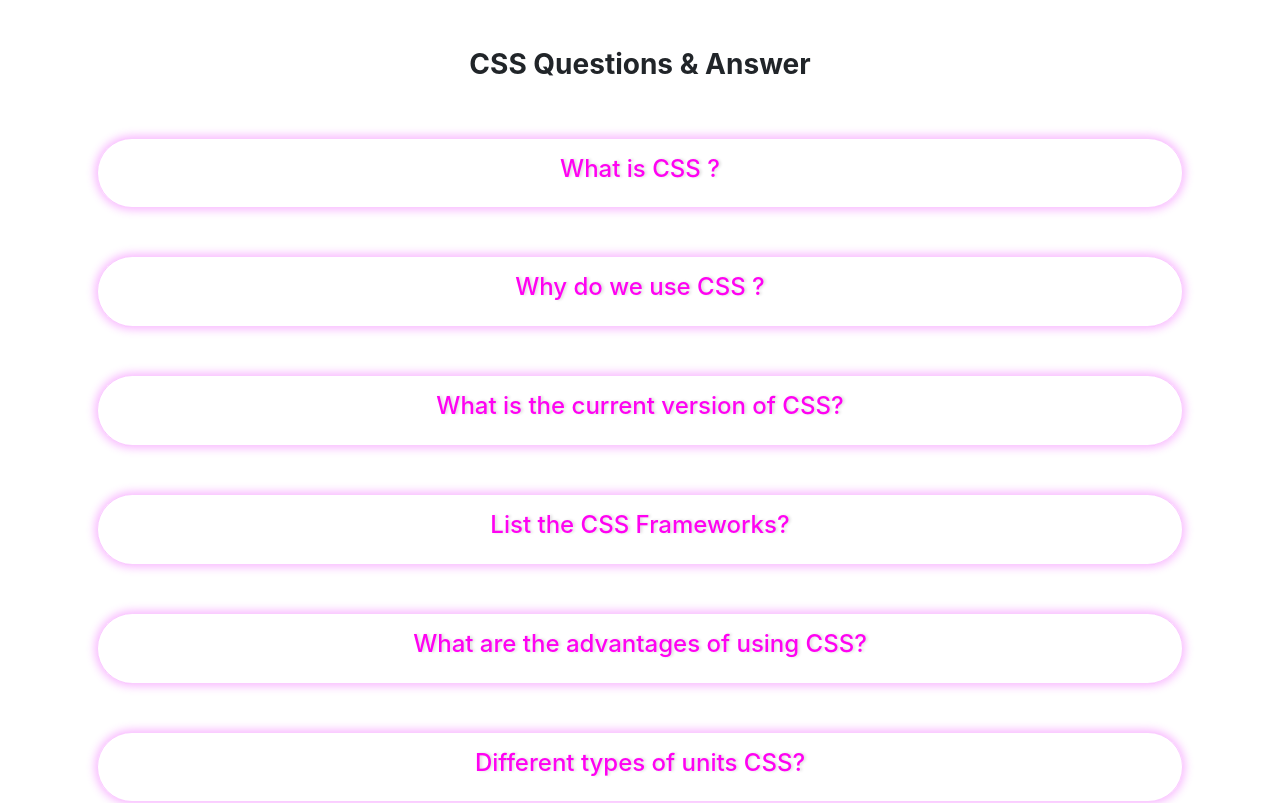
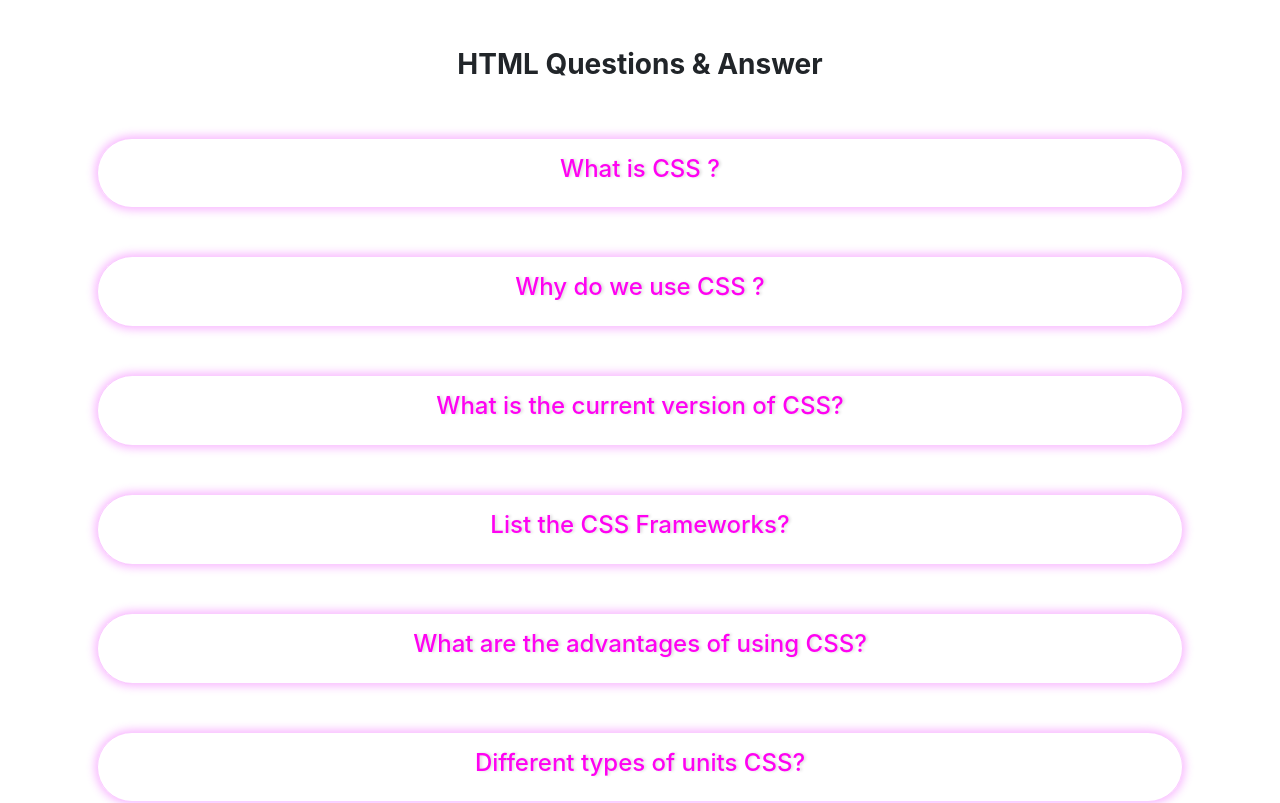
Before and after one commit to Kom22910/Interview-prep-app, a React (Create React App) app: page /css in a window 1280 px wide. Shown: the top 803 px of the page. Built offline with nearby package versions, Linux system fonts and the light colour scheme.

Commit message:
5th commit

```diff
--- a/src/CssPage.jsx
+++ b/src/CssPage.jsx
@@ -510,13 +510,12 @@ const CssPage = () => {
 
 
 
-      <div className="container-fluid p-0 pt-5 html">
-
-        <h3 className='text-center fw-bold' >CSS Questions & Answer</h3>
+      <div className="container-fluid p-0 html pt-sm-5 pt-3">
+                <h3 className='text-center fw-bold' >HTML Questions & Answer</h3>
 
                 <div className="row">
 
-          <div className="col-10 m-auto mt-5">
+                    <div className="col-10 m-auto mt-sm-5 mt-4">
                         <div className="row">
 
                             {/* first card */}
@@ -532,7 +531,7 @@ const CssPage = () => {
 
                                                 {
                                                     active === val.id &&
-                          <ul className='col-10 m-auto py-3 pb-5'>
+                                                    <ul className='col-sm-10 col-12 m-auto py-3 pb-sm-5'>
                                                         {
                                                             val.answer.map((v, index) => {
                                                                 return (
@@ -553,7 +552,9 @@ const CssPage = () => {
                         </div>
                     </div>
 
+
                 </div>
+
             </div>
 
 
--- a/src/Javascript.jsx
+++ b/src/Javascript.jsx
@@ -469,12 +469,12 @@ const Javascript = () => {
 
             {/* <Navbar /> */}
 
-            <div className="container-fluid p-0 html pt-5">
-                <h3 className='text-center fw-bold' >Javascript Questions & Answer</h3>
+            <div className="container-fluid p-0 html pt-sm-5 pt-3">
+                <h3 className='text-center fw-bold' >HTML Questions & Answer</h3>
 
                 <div className="row">
 
-                    <div className="col-10 m-auto mt-5">
+                    <div className="col-10 m-auto mt-sm-5 mt-4">
                         <div className="row">
 
                             {/* first card */}
@@ -490,7 +490,7 @@ const Javascript = () => {
 
                                                 {
                                                     active === val.id &&
-                                                    <ul className='col-10 m-auto py-3 pb-5'>
+                                                    <ul className='col-sm-10 col-12 m-auto py-3 pb-sm-5'>
                                                         {
                                                             val.answer.map((v, index) => {
                                                                 return (
--- a/src/MongoDB.jsx
+++ b/src/MongoDB.jsx
@@ -279,12 +279,12 @@ const MongoDB = () => {
 
             {/* <Navbar /> */}
 
-            <div className="container-fluid p-0 html pt-5">
+            <div className="container-fluid p-0 html pt-sm-5 pt-3">
                 <h3 className='text-center fw-bold' >HTML Questions & Answer</h3>
 
                 <div className="row">
 
-                    <div className="col-10 m-auto mt-5">
+                    <div className="col-10 m-auto mt-sm-5 mt-4">
                         <div className="row">
 
                             {/* first card */}
@@ -300,7 +300,7 @@ const MongoDB = () => {
 
                                                 {
                                                     active === val.id &&
-                                                    <ul className='col-10 m-auto py-3 pb-5'>
+                                                    <ul className='col-sm-10 col-12 m-auto py-3 pb-sm-5'>
                                                         {
                                                             val.answer.map((v, index) => {
                                                                 return (
```
Lines whose indentation alone changed are shown as unchanged.
